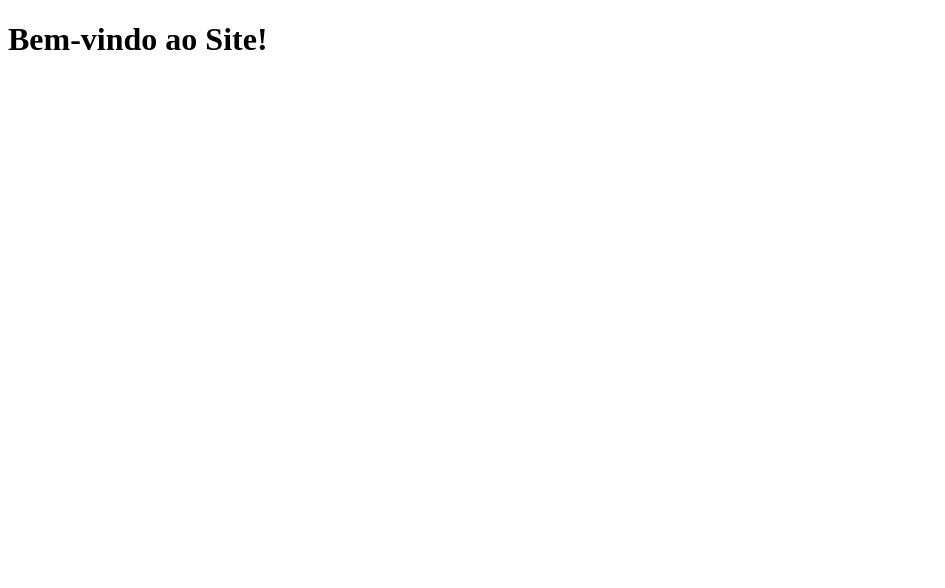
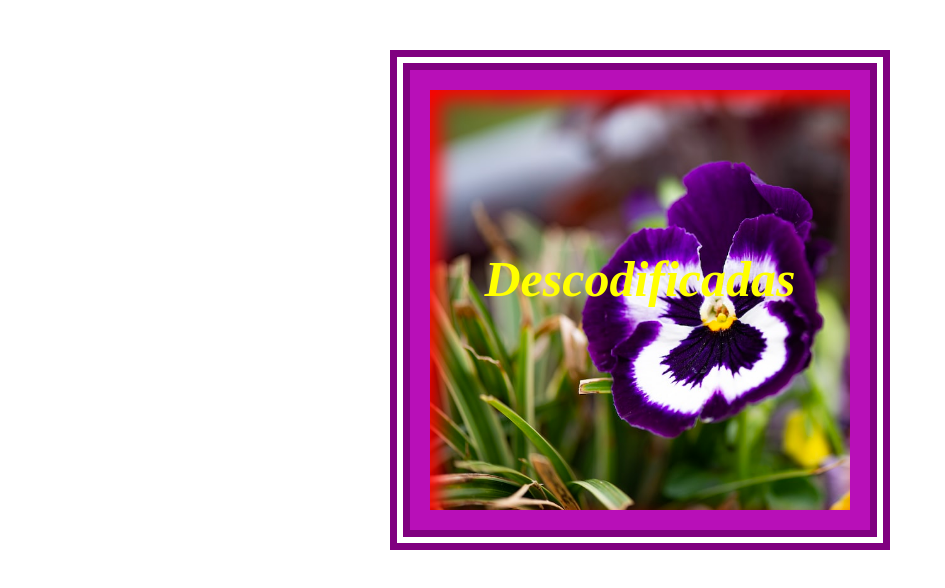
Before and after one commit to GabsRB/Descodificadas, a plain HTML site: page Atividade 8/index.html in a window 1280 px wide. Shown: the whole page, without its empty margins (0-945 px from the left). Drawn offline with Linux system fonts and the light colour scheme.

Commit message:
Update index.html

```diff
--- a/Atividade 8/index.html
+++ b/Atividade 8/index.html
@@ -3,9 +3,50 @@
 <head>
     <meta charset="UTF-8">
     <meta name="viewport" content="width=device-width, initial-scale=1.0">
-    <title>Site Gabrielle Barreto</title>
+    <title> Exercicio Box Model </title>
+    <link rel="shortcut icon" href="imagens/Topo.icon" type="image/x-icon"> <!-- Icone na pagina web -->
+
+    <style>
+        div{
+            width: 400px;
+            height: 400px;
+
+            border: 20px solid rgb(184, 15, 184);/*Borda solida ja declarado seu tamanho e cor*/
+            background: url('imagens/Imag1.jpg');
+            text-align: center;
+            box-shadow: inset 10px 10px 20px 0px  red;/*Sombra vermelha dentro*/
+            background-size: cover;/*Tamanho da imagem no fundo. Com cover, solicito que ele preencha todo o tamanho*/
+
+            padding-top: 10px;
+            padding-left: 10px;
+            padding-right: 10px;
+            padding-bottom: 10px;
+            padding: auto;
+
+            /*Linhas de fora com estilo duplas*/
+            outline-width: 20px;
+            outline-style: double;
+            outline-color: purple;
+
+            /*Elemento centralizado e com o top com uma marge de 100px*/
+            margin: auto;
+            margin-top: 70px;
+        }
+
+        p{
+            padding-top: 100px;
+            font-size: 50px;
+            font-style: italic;
+            color: yellow;
+            font-weight: bolder; /*Deixa redondo o texto*/
+        }
+    </style>
 </head>
 <body>
-    <h1>Bem-vindo ao Site!</h1>
+
+    <div>
+        <p> Descodificadas </p>
+    </div>
+
 </body>
 </html>
```
